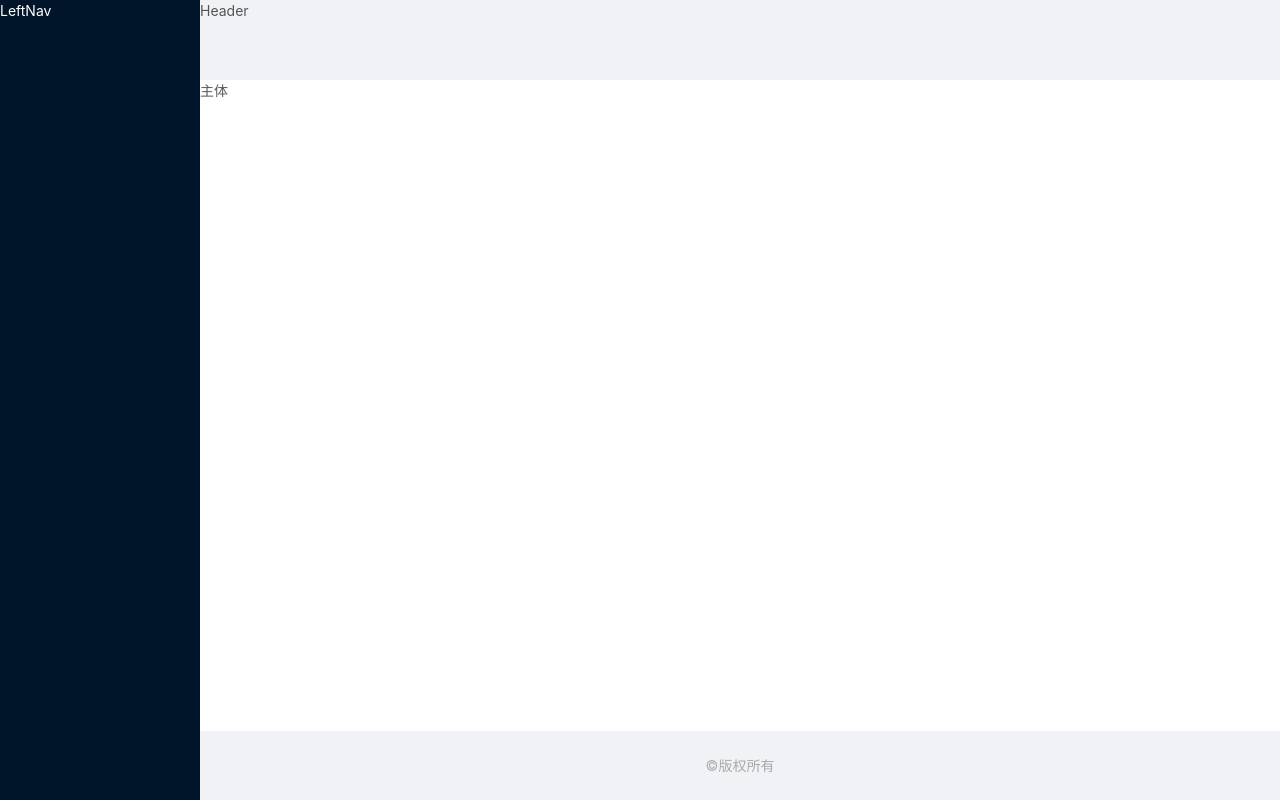
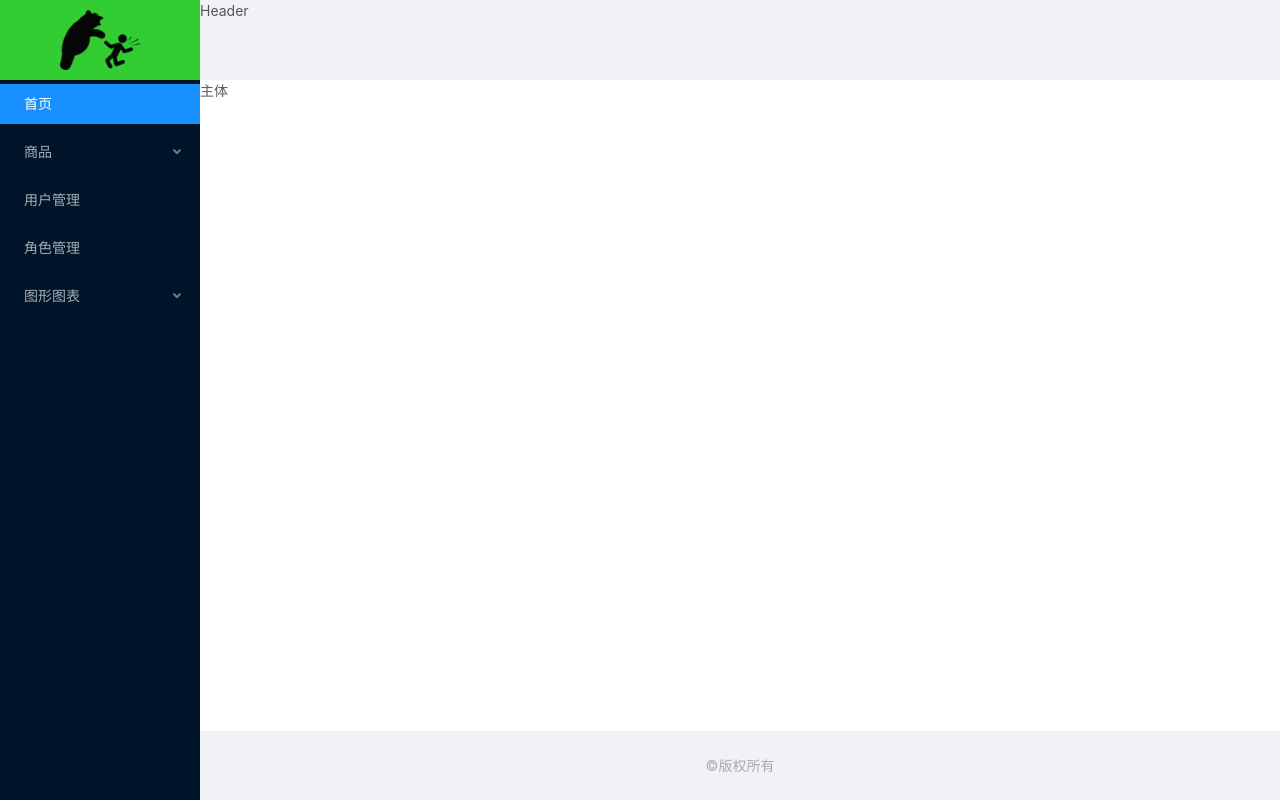
Before and after one commit to hueralin/react-admin, a React app: page / in a window 1280 px wide. Built offline with nearby package versions, Linux system fonts and the light colour scheme; what store would draw is missing.

Commit message:
完成侧边栏布局

```diff
--- a/src/components/left-nav/index.jsx
+++ b/src/components/left-nav/index.jsx
@@ -1,11 +1,54 @@
 import React, { Component } from 'react'
+import { Link } from 'react-router-dom'
+import { Menu } from 'antd'
 import './style.less'
+import logo from '../../assets/imgs/logo.png'
+
+const SubMenu = Menu.SubMenu
 
 export default class LeftNav extends Component {
     render() {
         return (
             <div className="left-nav">
-                LeftNav
+                <Link to='/'>
+                    <header className="left-nav-header">
+                        <img src={logo} alt="logo"/>
+                    </header>
+                </Link>
+                <Menu theme='dark'
+                    // 默认选中
+                    defaultSelectedKeys={['1']}
+                    // 子菜单垂直收缩
+                    mode='inline'>
+                    <Menu.Item key='1'>
+                        <span>首页</span>
+                    </Menu.Item>
+                    <SubMenu key='goods' title='商品'>
+                        <Menu.Item key='goods-1'>
+                            <span>品类管理</span>
+                        </Menu.Item>
+                        <Menu.Item key='goods-2'>
+                            <span>商品管理</span>
+                        </Menu.Item>
+                    </SubMenu>
+                    <Menu.Item key='3'>
+                        <span>用户管理</span>
+                    </Menu.Item>
+                    <Menu.Item key='4'>
+                        <span>角色管理</span>
+                    </Menu.Item>
+                    <SubMenu key='graph' title='图形图表'>
+                        <Menu.Item key='graph-1'>
+                            <span>柱形图</span>
+                        </Menu.Item>
+                        <Menu.Item key='graph-2'>
+                            <span>折线图</span>
+                        </Menu.Item>
+                        <Menu.Item key='graph-3'>
+                            <span>饼图</span>
+                        </Menu.Item>
+                    </SubMenu>
+                </Menu>
             </div>
         )
     }
--- a/src/components/left-nav/style.css
+++ b/src/components/left-nav/style.css
@@ -1,3 +1,13 @@
 .left-nav {
   color: #fff;
+  background-color: limegreen;
 }
+.left-nav .left-nav-header {
+  text-align: center;
+}
+.left-nav .left-nav-header img {
+  display: inline-block;
+  box-sizing: border-box;
+  height: 80px;
+  padding: 10px;
+}
--- a/src/components/left-nav/style.less
+++ b/src/components/left-nav/style.less
@@ -1,3 +1,13 @@
 .left-nav {
-    color: #fff
+    color: #fff;
+    background-color: limegreen;
+    .left-nav-header {
+        text-align: center;
+        img {
+            display: inline-block;
+            box-sizing: border-box;
+            height: 80px;
+            padding: 10px;
+        }
+    }
 }
```
Also changed, not shown: src/assets/imgs/logo.png (added).
